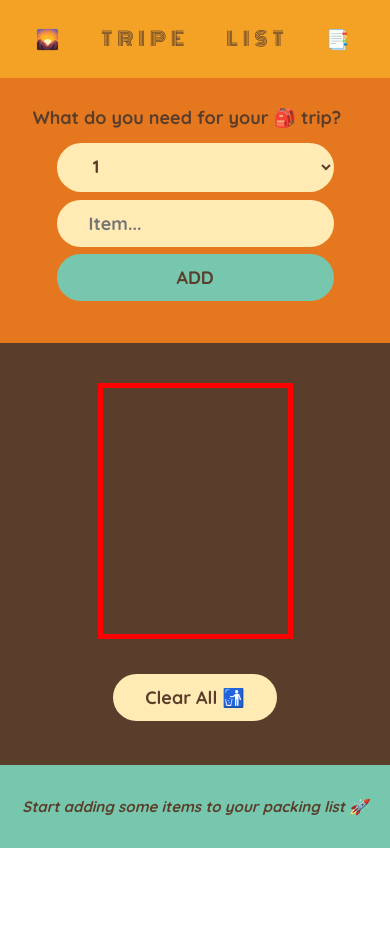
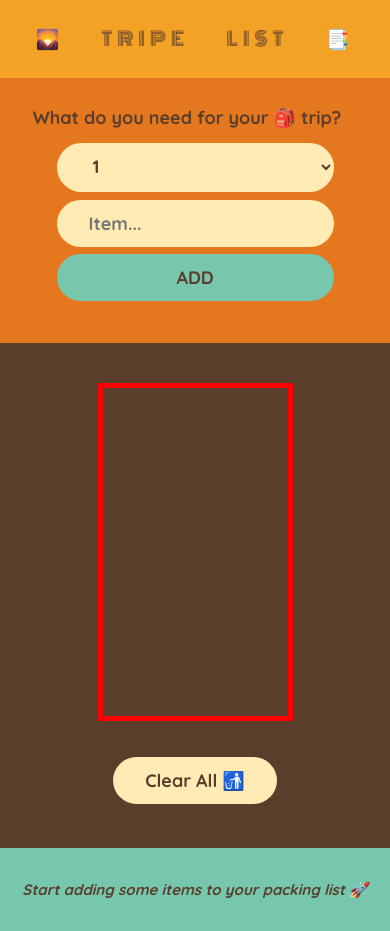
Before and after one commit to TanmayVidhate/tripelist, a React (Vite) app: page / in a window 390 px wide. Before the commit the page ends 848 px from the top, so only its background shows below. Built offline with nearby package versions, Linux system fonts and the light colour scheme.

Commit message:
change height

```diff
--- a/src/index.css
+++ b/src/index.css
@@ -173,7 +173,7 @@ input[type="checkbox"] {
   }
 
   .list{
-    height: 50vh;
+    height:fit-content;
   }
 
   .list ul {
```
